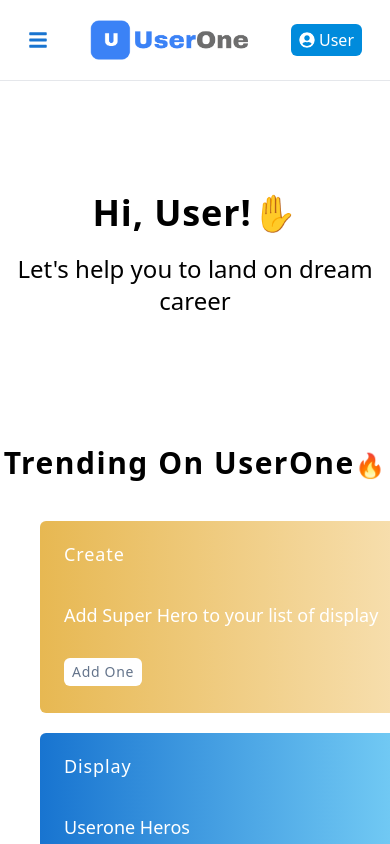
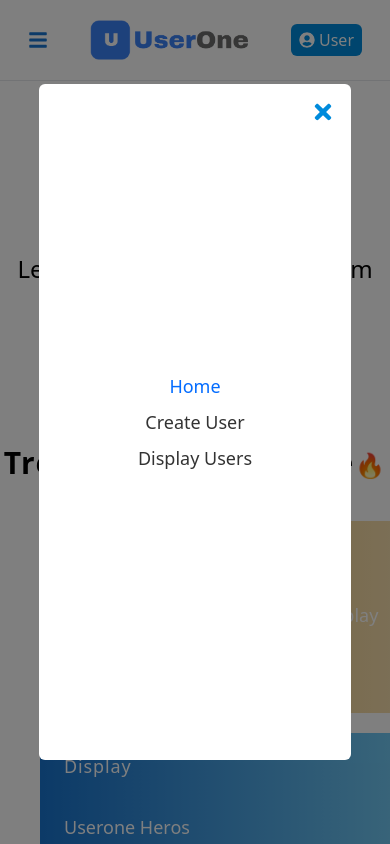
Before and after one commit to ucantbe-jagmeet/user-one, a React (Create React App) app: page / in a window 390 px wide. Both pictures are taken after a click on the element 38 px from the left and 40 px from the top of the page. Shown: the top 844 px of the page. Built offline with nearby package versions, Linux system fonts and the light colour scheme.

Commit message:
adding navbar modal

```diff
--- a/src/component/Navbar.tsx
+++ b/src/component/Navbar.tsx
@@ -1,13 +1,23 @@
-import { FC } from "react";
+import { FC, useState } from "react";
 import Logo from "./Logo";
 import { FaBars, FaUserCircle } from "react-icons/fa";
 import Navlinks from "./Navlinks";
+import NavModal from "./modals/NavModal";
 
 const Navbar: FC = () => {
+  const [isModalOpen, setIsModalOpen] = useState(false);
+
+  const handleModalToggle = () => {
+    setIsModalOpen(!isModalOpen);
+  };
+
   return (
-    <div className="h-20 bg-white  md:justify-evenly lg:justify-around justify-between px-7 items-center flex ">
+    <div className="h-20 bg-white md:justify-evenly lg:justify-around justify-between px-7 items-center flex ">
       <div className="lg:hidden cursor-pointer">
-        <FaBars className="text-[--primary-dark-blue1] text-xl md:text-3xl hover:rotate-[90deg] transition-all duration-300" />
+        <FaBars
+          className="text-[--primary-dark-blue1] text-xl md:text-3xl hover:rotate-[90deg] transition-all duration-300"
+          onClick={handleModalToggle}
+        />
       </div>
       <div>
         <Logo />
@@ -23,6 +33,7 @@ const Navbar: FC = () => {
           </div>
         </div>
       </div>
+      <NavModal isOpen={isModalOpen} onClose={handleModalToggle} />
     </div>
   );
 };
--- a/src/component/Navlinks.tsx
+++ b/src/component/Navlinks.tsx
@@ -10,8 +10,8 @@ const data: navLinksDataProps[] = [
 
 const Navlinks: FC = () => {
   return (
-    <div className="">
-      <ul className="flex">
+    <div className=" w-full ">
+      <ul className="lg:flex w-fit text-center mx-auto ">
         {data.map((links) => {
           const { id, text, href } = links;
           return (
--- /dev/null
+++ b/src/component/modals/NavModal.tsx
@@ -0,0 +1,28 @@
+import { FC } from "react";
+import { FaTimes } from "react-icons/fa";
+import Navlinks from "../Navlinks";
+
+interface NavModalProps {
+  isOpen: boolean;
+  onClose: () => void;
+}
+
+const NavModal: FC<NavModalProps> = ({ isOpen, onClose }) => {
+  return (
+    <div
+      className={`fixed inset-0 z-50 bg-black bg-opacity-50 flex justify-center items-center lg:hidden ${
+        isOpen ? "block" : "hidden"
+      }`}
+    >
+      <div className="bg-white w-4/5 h-4/5 max-w-lg p-5 rounded-md flex relative items-center justify-center">
+          <FaTimes
+            className="text-[--primary-dark-blue2] text-2xl cursor-pointer absolute right-4 top-4"
+            onClick={onClose}
+          />
+        <Navlinks />
+      </div>
+    </div>
+  );
+};
+
+export default NavModal;
```
